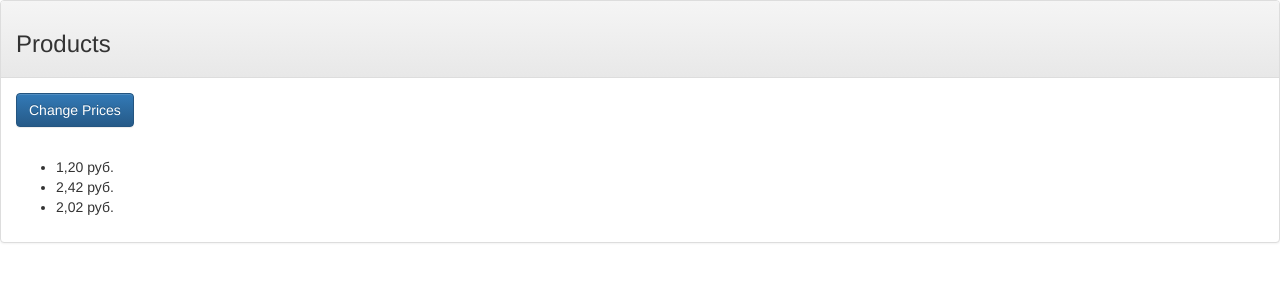
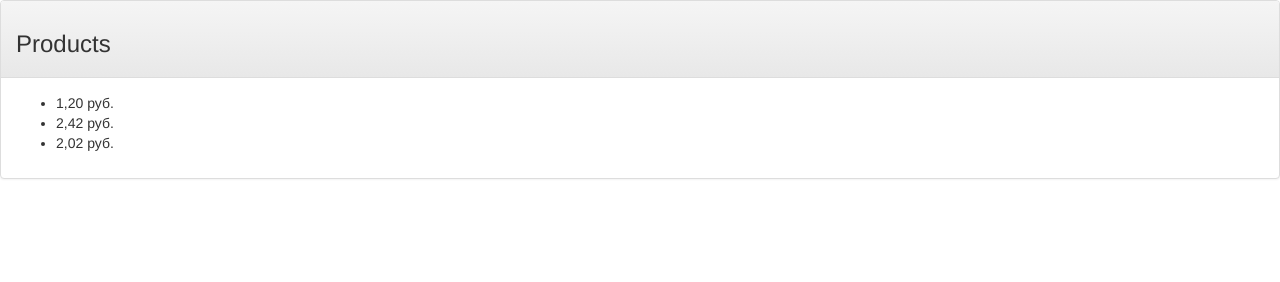
Before and after one commit to zasipin/angularProBook, a website: page app.html in a window 1280 px wide. Drawn offline with nearby package versions, Linux system fonts and the light colour scheme.

Commit message:
chapter 16 initialization

```diff
--- a/app.html
+++ b/app.html
@@ -15,16 +15,11 @@
 </head>
 <body ng-controller="defaultCtrl">
 	<div class="panel panel-default">
-		<div class="panel-heading">
-			<h3>Products</h3>
+	<div class="panel-heading">
+		<h3>Products</h3>
 		</div>
 		<div class="panel-body">
-			<button class="btn btn-primary" ng-click="incrementPrices()">
-				Change Prices
-			</button>
-		</div>
-		<div class="panel-body">
-			<div unordered-list="products" list-property = "price | currency"></div>
+			<div unordered-list="products" list-property="price | currency"></div>
 		</div>
 	</div>
 </body>
--- a/controllers.js
+++ b/controllers.js
@@ -17,23 +17,12 @@ app.directive("unorderedList", function(){
 		var data = scope[attrs["unorderedList"]],
 			propertyExpression = attrs["listProperty"];
 		if(angular.isArray(data)){
-
 			var listElem = angular.element("<ul>");
 			element.append(listElem);
-			for(var i = 0; i < data.length; i++){
-				(function(){
-					var itemElement = angular.element('<li>');
-					listElem.append(itemElement);
-					var index  = i;
-					var watcherFn = function (watchScope) {
-						return watchScope.$eval(propertyExpression, data[index]);
-					}
-					scope.$watch(watcherFn, function (newValue, oldValue) {
-						itemElement.text(newValue);
-					});
-				}());
-				//listElem.append(angular.element("<li>").text(scope
-				//.$eval(propertyExpression, data[i])));
+			for (var i = 0; i < data.length; i++) {
+				var itemElement = angular.element("<li>")
+					.text(scope.$eval(propertyExpression, data[i]));
+				listElem.append(itemElement);
 			}
 		}
 	};
```
